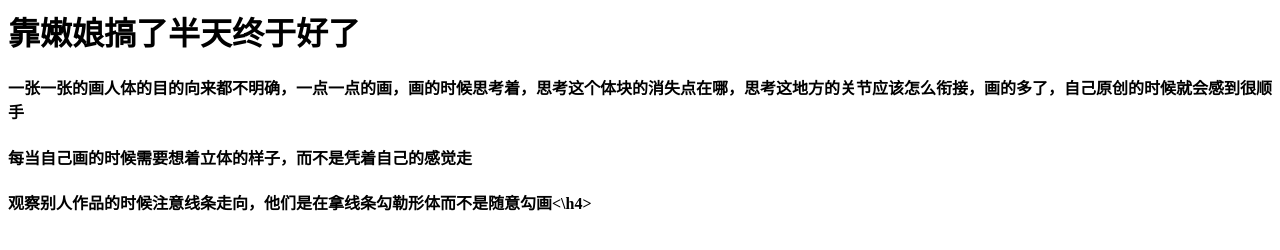
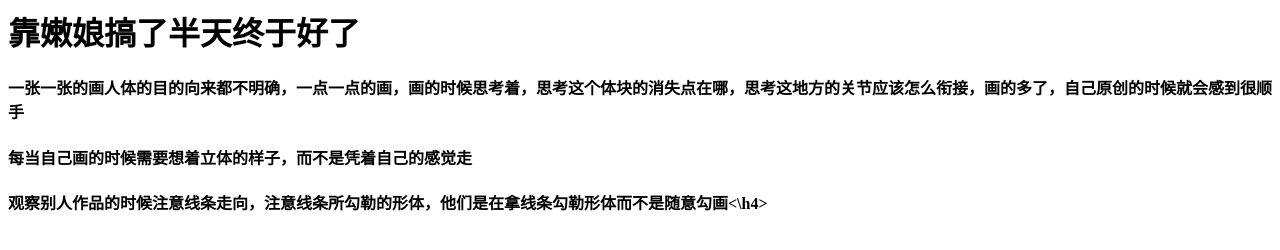
Before and after one commit to hanereiko/hanereiko.github.io, a plain HTML site: page index.html in a window 1280 px wide. Drawn offline with Linux system fonts and the light colour scheme.

Commit message:
Update index.html

```diff
--- a/index.html
+++ b/index.html
@@ -1,4 +1,4 @@
 <h1>靠嫩娘搞了半天终于好了</h1>
 <h4>一张一张的画人体的目的向来都不明确，一点一点的画，画的时候思考着，思考这个体块的消失点在哪，思考这地方的关节应该怎么衔接，画的多了，自己原创的时候就会感到很顺手</h4>
 <h4>每当自己画的时候需要想着立体的样子，而不是凭着自己的感觉走</h4>
-<h4>观察别人作品的时候注意线条走向，他们是在拿线条勾勒形体而不是随意勾画<\h4>
+<h4>观察别人作品的时候注意线条走向，注意线条所勾勒的形体，他们是在拿线条勾勒形体而不是随意勾画<\h4>
```
